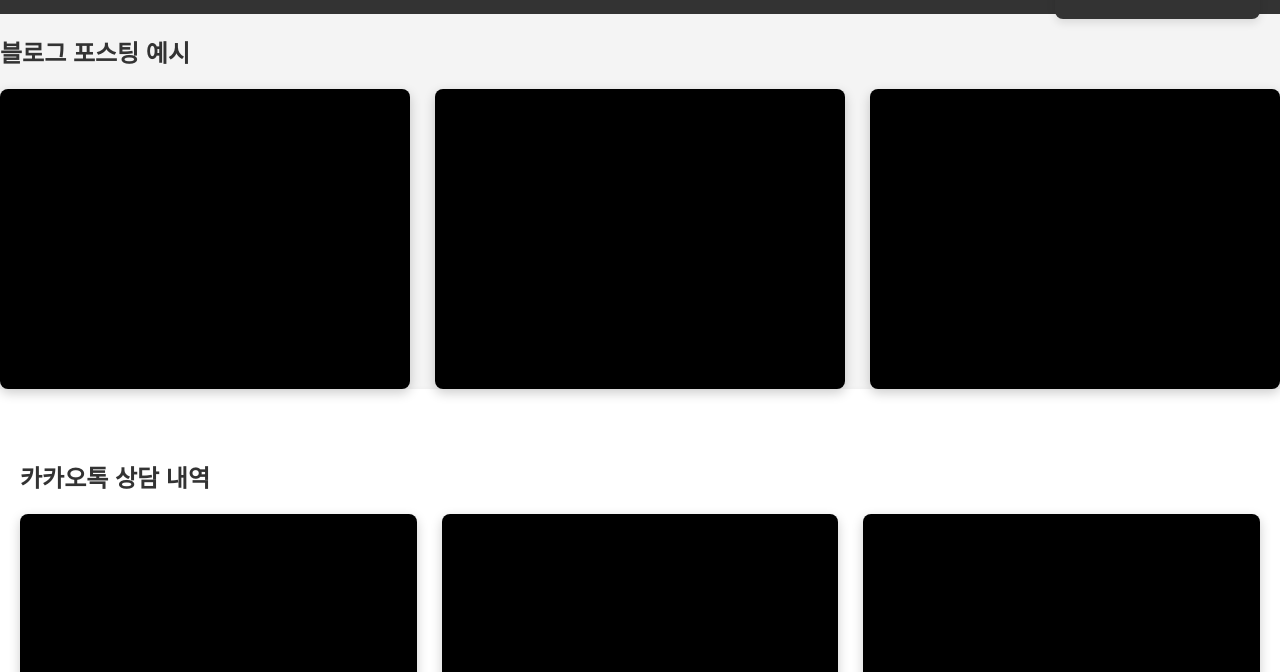
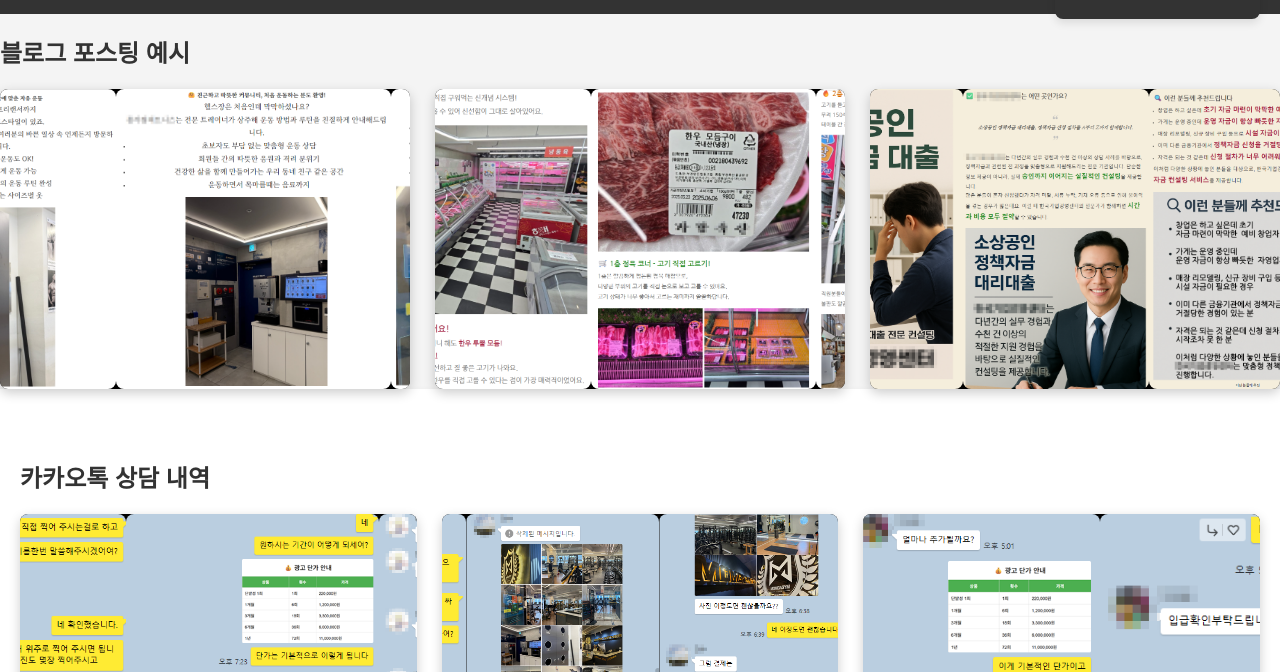
Before and after one commit to naverblog/naverblog.github.io, a plain HTML site: page index.html in a window 1280 px wide. Shown: the part 128-800 px from the top of the page. Drawn offline with nearby package versions, Linux system fonts and the light colour scheme.

Commit message:
Update style.css

```diff
--- a/style.css
+++ b/style.css
@@ -102,10 +102,10 @@ footer {
 }
 
 .slide {
-  display: none;
   width: 100%;
   height: 100%;
-  object-fit: cover; /* 변경 */
+  object-fit: cover;
+  display: block;     /* <-- 기존 display: none 제거! */
   border-radius: 8px;
 }
 
```
